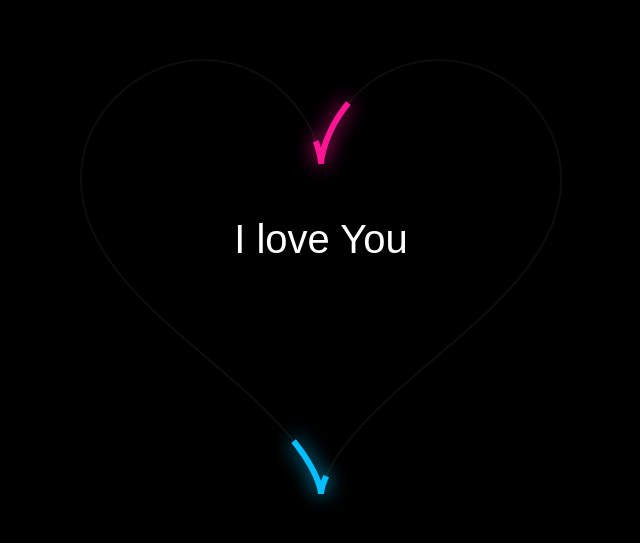
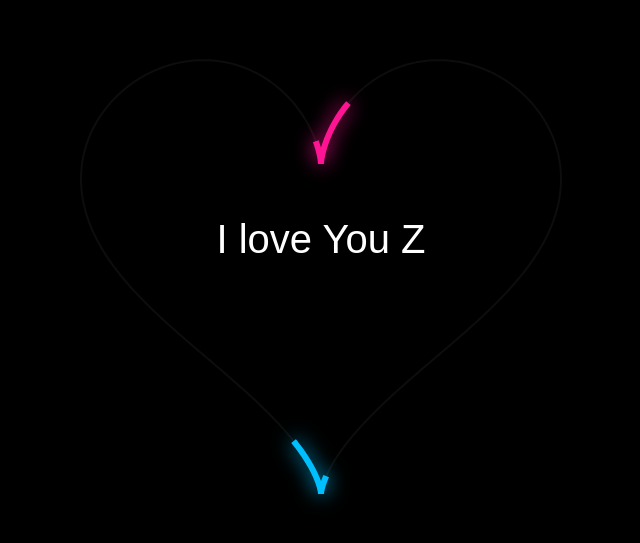
Before and after one commit to Abrorbey321/neon-heart, a plain HTML site: page index.html in a window 1280 px wide. Shown: the part 161-704 px from the top of the page, without its empty margins (319-959 px from the left). Drawn offline with Linux system fonts and the light colour scheme.

Commit message:
Update index.html

```diff
--- a/index.html
+++ b/index.html
@@ -27,7 +27,7 @@
   </style>
 </head>
 <body>
-  <div class="text">I love You</div>
+  <div class="text">I love You Z</div>
   <canvas id="canvas"></canvas>
 
   <script>
```
